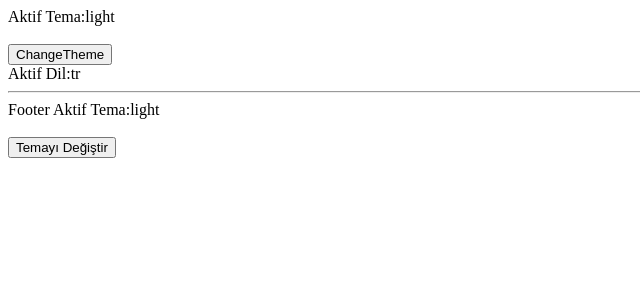
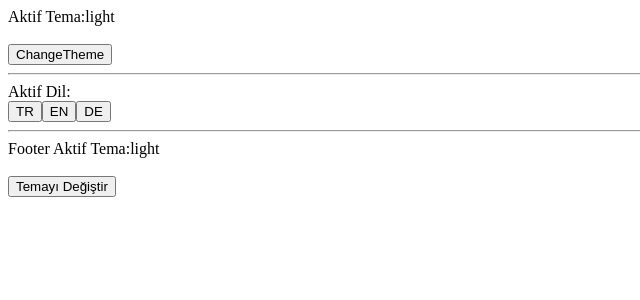
Before and after one commit to fatmadurak/context-api, a React (Create React App) app: page / in a window 1280 px wide. Shown: the top 300 px of the page, without its empty margins (0-640 px from the left). Built offline with nearby package versions, Linux system fonts and the light colour scheme.

Commit message:
commited

```diff
--- a/src/components/ChangeLang.js
+++ b/src/components/ChangeLang.js
@@ -4,12 +4,20 @@ import LangContext from '../contexts/LangContext';
 
 function ChangeLang() {
 
-    const lang=useContext(LangContext);
+    const {lang,setLang}=useContext(LangContext);
+
+
   return (
     <div>
 
+    <hr/>
     Aktif Dil:{lang}
 
+   <div>
+    <button onClick={()=>setLang("TR")}>TR</button>
+    <button  onClick={()=>setLang("EN")}>EN</button>
+    <button  onClick={()=>setLang("DE")}>DE</button>
+   </div>
     </div>
   )
 }
--- a/src/contexts/LangContext.js
+++ b/src/contexts/LangContext.js
@@ -1,12 +1,21 @@
-import { createContext } from "react";
+import { createContext, useState } from "react";
 
 const LangContext=createContext();
 
 export const LangContextProvider=({children})=>{
 
+ const[lang,setLang]=useState();
+
+ const values={
+
+lang,
+setLang,
+
+ }
+
 return(
 
-<LangContext.Provider value={"tr"}>
+<LangContext.Provider value={values}>
 
   {children}
 
```
